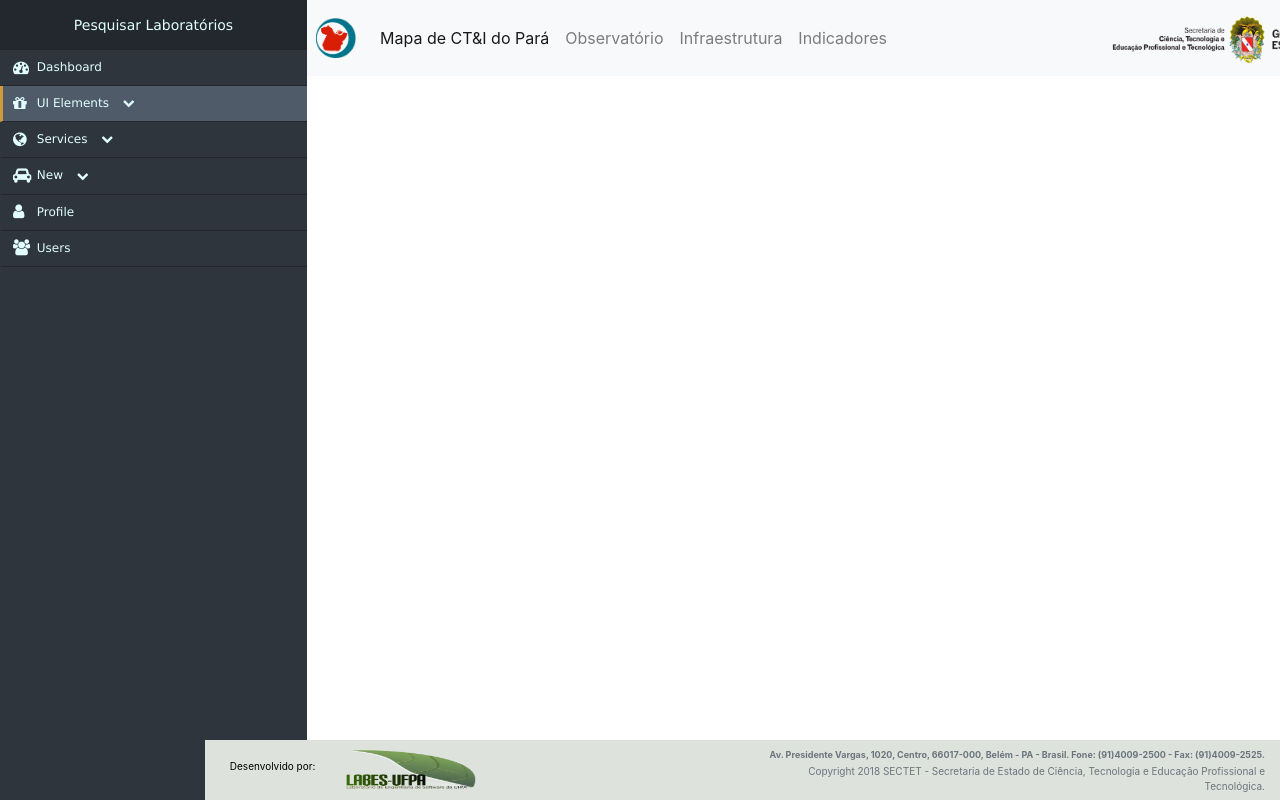
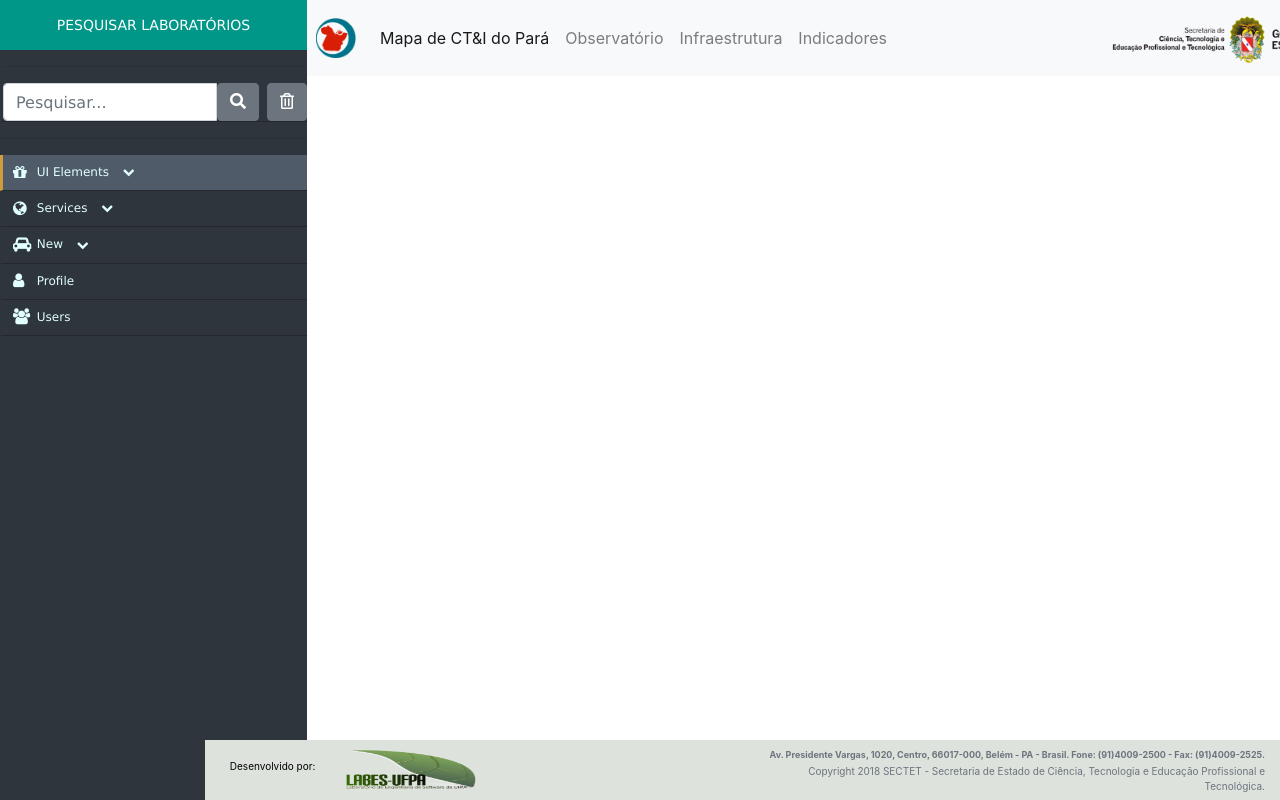
Before and after one commit to barbarakap19/mapa-responsivo, an Angular app: page / in a window 1280 px wide. Shown: the top 800 px of the page. Built offline with nearby package versions, Linux system fonts and the light colour scheme.

Commit message:
mudança no menu lateral

```diff
--- a/src/app/menu-lateral/menu-lateral.component.css
+++ b/src/app/menu-lateral/menu-lateral.component.css
@@ -8,10 +8,10 @@
     top: 0px;
     width: 307px;
     height: 100%;
-    color: #e1ffff;
+    color: white;
   }
   .nav-side-menu .brand {
-    background-color: #23282e;
+    background-color: #009688;
     line-height: 50px;
     display: block;
     text-align: center;
--- a/src/app/menu-lateral/menu-lateral.component.html
+++ b/src/app/menu-lateral/menu-lateral.component.html
@@ -1,16 +1,30 @@
 <div class="nav-side-menu">
-    <div class="brand">Pesquisar Laboratórios</div>
-    <i class="fa fa-bars fa-2x toggle-btn" data-toggle="collapse" data-target="#menu-content"></i>
+    <div class="brand">PESQUISAR LABORATÓRIOS</div>
+    <i class="fas fa-search fa-2x toggle-btn" data-toggle="collapse" data-target="#menu-content"></i>
 
         <div class="menu-list">
 
             <ul id="menu-content" class="menu-content collapse out">
                 <li>
-                  <a href="#">
-                  <i class="fa fa-dashboard fa-lg"></i> Dashboard
-                  </a>
+<hr>
+                      <form>
+                          <div class="input-group">
+                            <input type="text" class="form-control" name="mapaFiltro" placeholder="Pesquisar...">
+                            <div class="input-group-btn">
+                              <button class="btn btn-secondary" type="submit">
+                                <i class="fas fa-search"></i>
+                              </button>
+
+                            </div>
+                            <button class="btn btn-secondary ml-2" type="submit">
+                              <i class="far fa-trash-alt"></i>
+                            </button>
+                          </div>
+
+                        </form>
+
                 </li>
-
+<hr>
                 <li  data-toggle="collapse" data-target="#products" class="collapsed active">
                   <a href="#"><i class="fa fa-gift fa-lg"></i> UI Elements <span class="arrow"></span></a>
                 </li>
```
